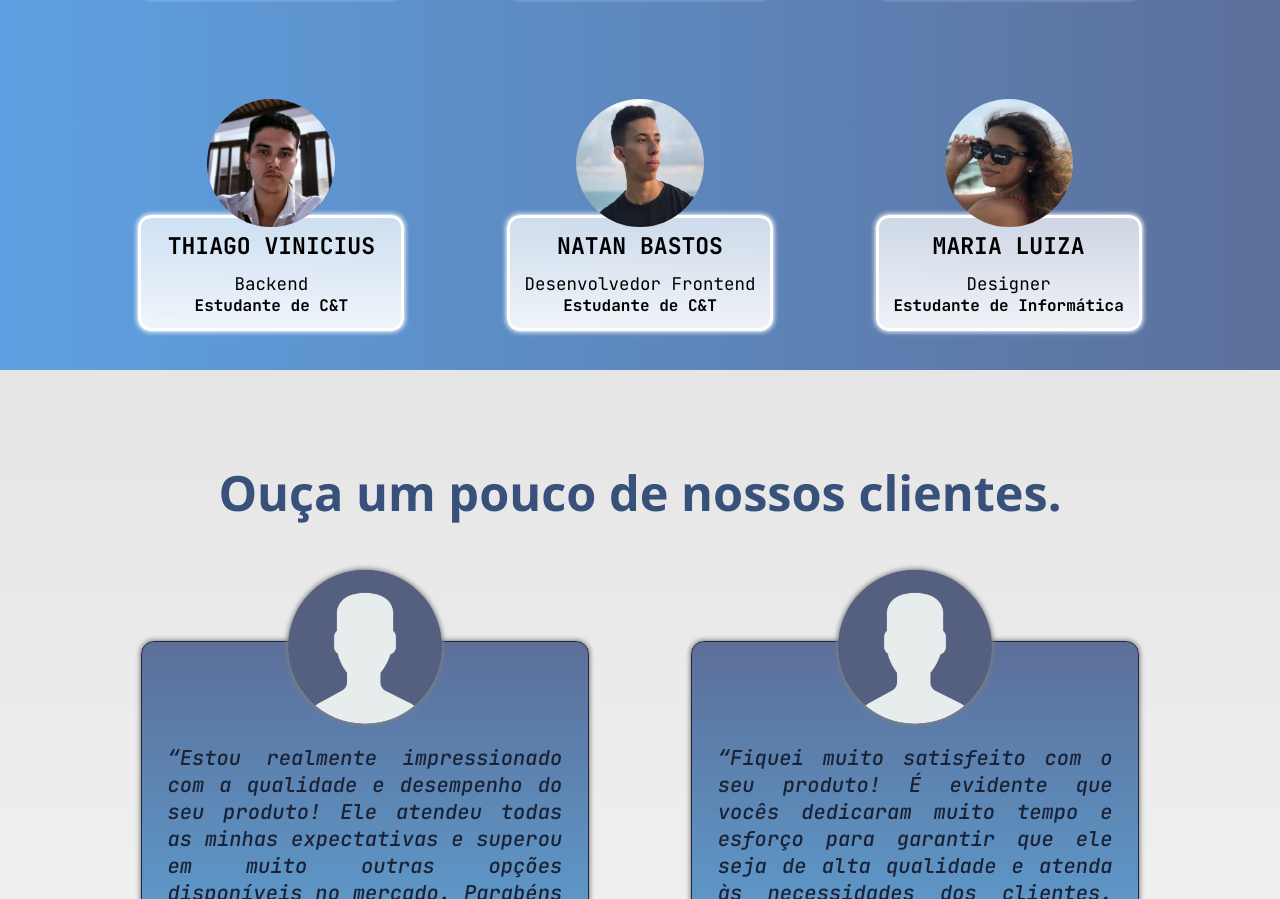
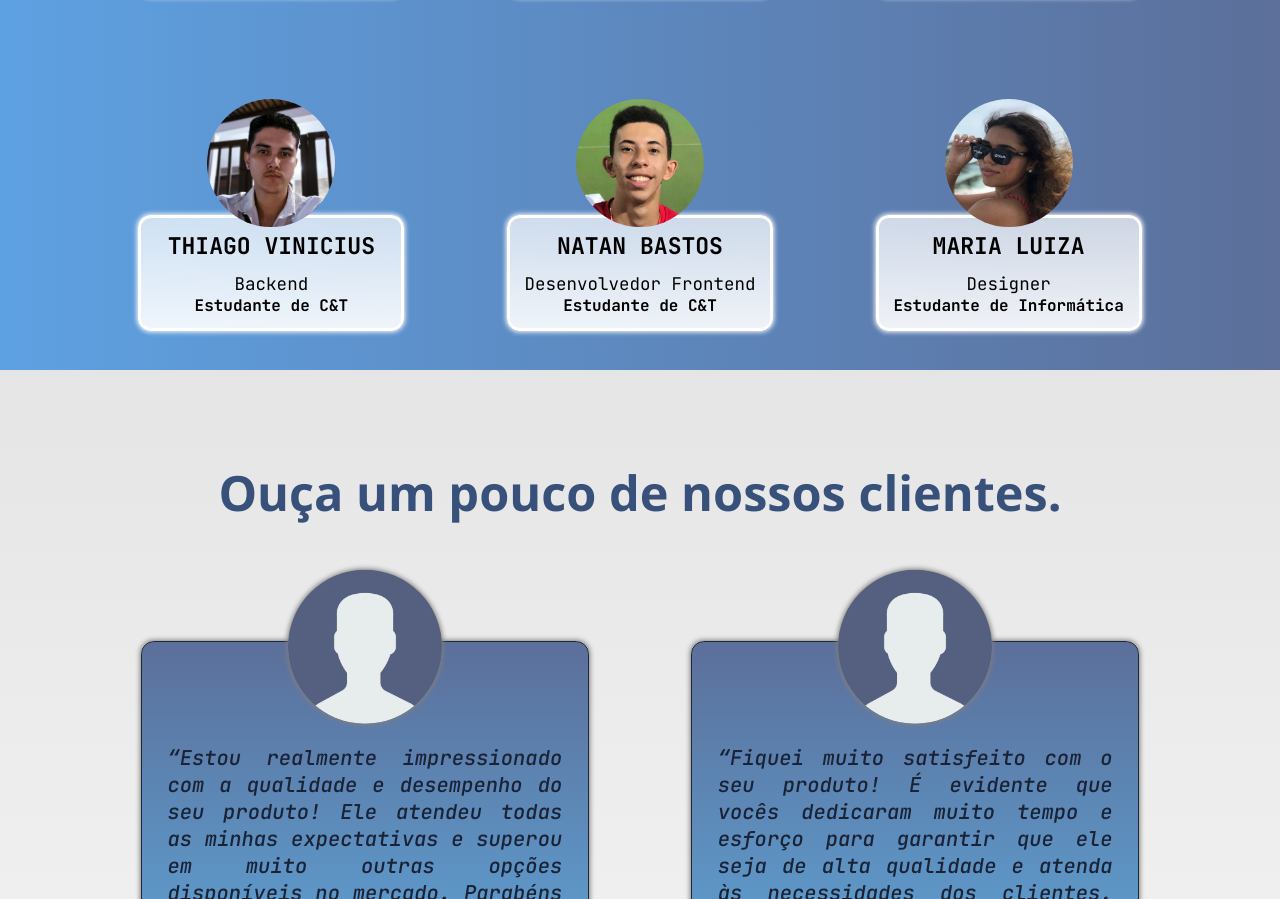
Before and after one commit to natanmorais23/LandingPage-MindTech, a plain HTML site: page index.html in a window 1280 px wide. Shown: the part 2162-3061 px from the top of the page. Drawn offline with nearby package versions, Linux system fonts and the light colour scheme; a web font is replaced by a local one.

Commit message:
changing my photo

```diff
--- a/index.html
+++ b/index.html
@@ -143,7 +143,7 @@
             </div>
 
             <div class="card">
-                <img src="./natan.jpeg" alt="">
+                <img src="./natan2.jpeg" alt="">
                 <div class="especial">
                     <h2>Natan Bastos</h2>
                     <p>Desenvolvedor Frontend</p>
```
Also changed, not shown: natan.jpeg (deleted), natan2.jpeg (added).
